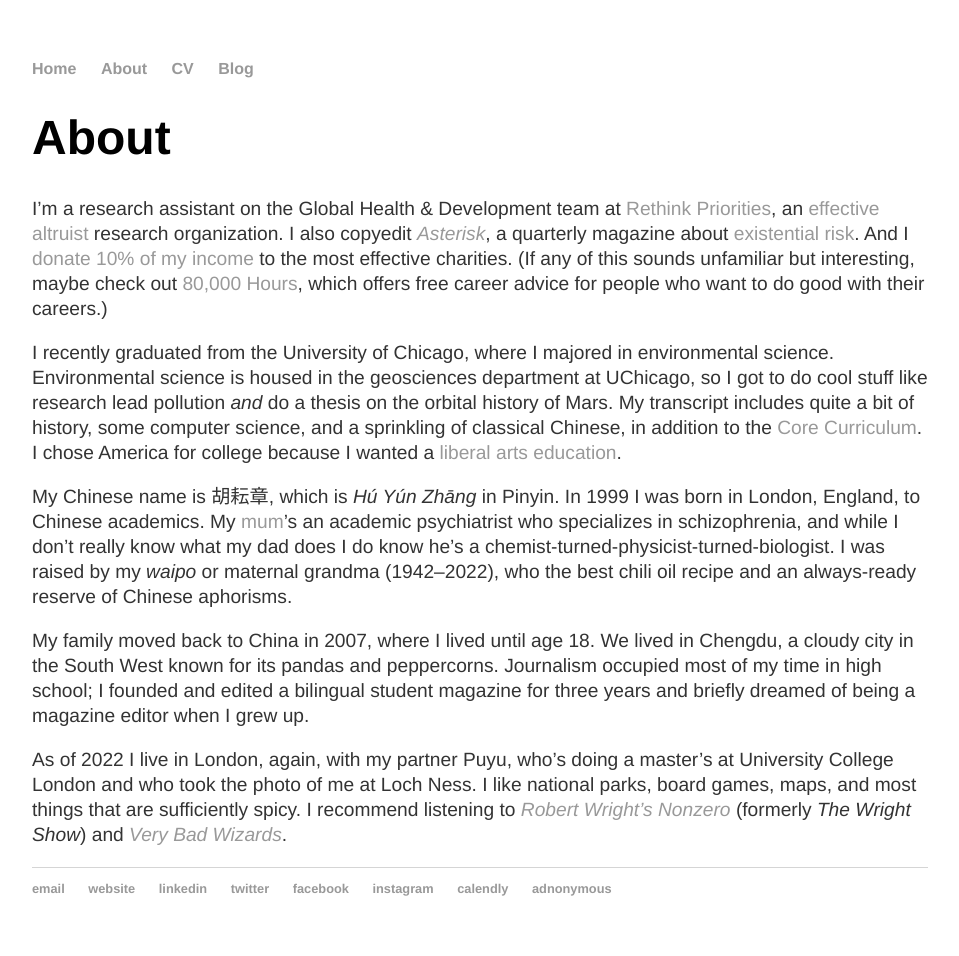
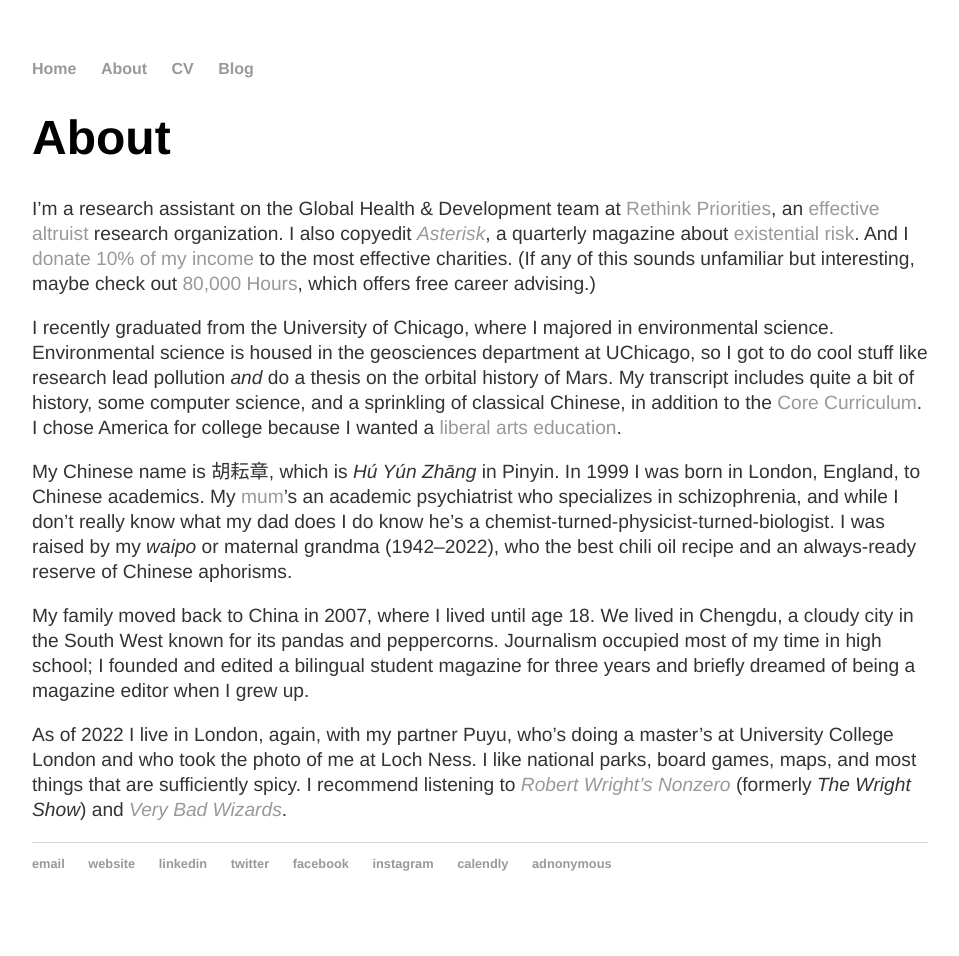
Before and after one commit to y-james-hu/y-james-hu.github.io, a Jekyll site: the page built from about/index.html, in a window 1280 px wide. Shown: the whole page, without its empty margins (160-1119 px from the left). Built offline with Jekyll 4.4.1, drawn with Linux system fonts in a browser that asks for light colours; after the commit the page ends 931 px from its top, so only the background shows below that.

Commit message:
Update index.html

```diff
--- a/about/index.html
+++ b/about/index.html
@@ -3,7 +3,7 @@
 title: About
 ---
   <h1>{{ page.title }}</h1>
-    <p>I’m a research assistant on the Global Health & Development team at <a href = "https://rethinkpriorities.org/">Rethink Priorities</a>, an <a href = "https://effectivealtruism.org">effective altruist</a> research organization. I also copyedit <a href = "http://asteriskmag.com/"><em>Asterisk</em></a>, a quarterly magazine about <a href = "https://theprecipice.com/">existential risk</a>. And I <a href="https://www.givingwhatwecan.org/pledge">donate 10% of my income</a> to the most effective charities. (If any of this sounds unfamiliar but interesting, maybe check out <a href = "https://80000hours.org/">80,000 Hours</a>, which offers free career advice for people who want to do good with their careers.)</p>
+    <p>I’m a research assistant on the Global Health & Development team at <a href = "https://rethinkpriorities.org/">Rethink Priorities</a>, an <a href = "https://effectivealtruism.org">effective altruist</a> research organization. I also copyedit <a href = "http://asteriskmag.com/"><em>Asterisk</em></a>, a quarterly magazine about <a href = "https://theprecipice.com/">existential risk</a>. And I <a href="https://www.givingwhatwecan.org/pledge">donate 10% of my income</a> to the most effective charities. (If any of this sounds unfamiliar but interesting, maybe check out <a href = "https://80000hours.org/">80,000 Hours</a>, which offers free career advising.)</p>
     <p>I recently graduated from the University of Chicago, where I majored in environmental science. Environmental science is housed in the geosciences department at UChicago, so I got to do cool stuff like research lead pollution <em>and</em> do a thesis on the orbital history of Mars. My transcript includes quite a bit of history, some computer science, and a sprinkling of classical Chinese, in addition to the <a href = "https://college.uchicago.edu/academics/core-curriculum">Core Curriculum</a>. I chose America for college because I wanted a <a href = "https://en.wikipedia.org/wiki/Liberal_arts_education">liberal arts education</a>.</p>
     <p>My Chinese name is 胡耘章, which is <em>Hú Yún Zhāng</em> in Pinyin. In 1999 I was born in London, England, to Chinese academics. My <a href="https://en.wikipedia.org/wiki/Li_Tao_(psychiatrist)">mum</a>’s an academic psychiatrist who specializes in schizophrenia, and while I don’t really know what my dad does I do know he’s a chemist-turned-physicist-turned-biologist. I was raised by my <em>waipo</em> or maternal grandma (1942–2022), who the best chili oil recipe and an always-ready reserve of Chinese aphorisms.</p>
     <p>My family moved back to China in 2007, where I lived until age 18. We lived in Chengdu, a cloudy city in the South West known for its pandas and peppercorns. Journalism occupied most of my time in high school; I founded and edited a bilingual student magazine for three years and briefly dreamed of being a magazine editor when I grew up.</p>
```
